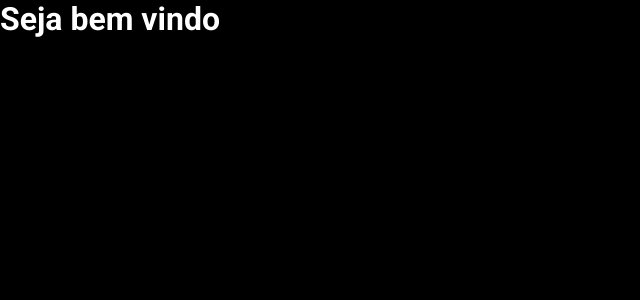
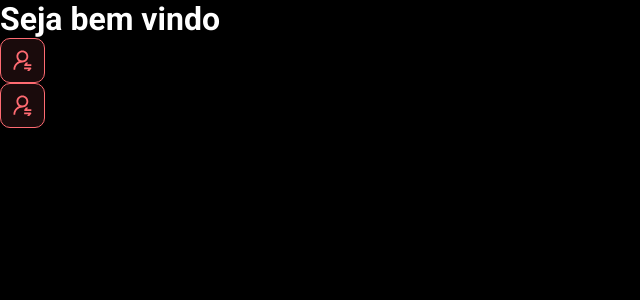
Before and after one commit to tandsilva/Java-Spring-React, a React (Vite) app in the folder frontend/: page / in a window 1280 px wide. Shown: the top 300 px of the page, without its empty margins (0-640 px from the left). Built offline with nearby package versions, Linux system fonts and the light colour scheme.

Commit message:
First Component

```diff
--- a/frontend/src/App.tsx
+++ b/frontend/src/App.tsx
@@ -1,7 +1,13 @@
-
+import NotificationButton from "./components/NotificationButton";
 
 function App() {
- return (<h1>Seja bem vindo</h1>)
+  return (
+    <>
+      <h1>Seja bem vindo</h1>
+      <NotificationButton />
+      <NotificationButton />
+    </>
+  );
 }
 
-export default App
+export default App;
--- /dev/null
+++ b/frontend/src/components/NotificationButton/index.tsx
@@ -0,0 +1,13 @@
+import icon from '../../assets/img/notification-icon.svg.svg'
+import './styles.css'
+
+function NotificationButton() {
+  return (
+
+    <div className="dsmeta-red-btn">
+      <img src={icon} alt="Notificar" />
+    </div>
+  );
+}
+
+export default NotificationButton;
--- /dev/null
+++ b/frontend/src/components/NotificationButton/styles.css
@@ -0,0 +1,15 @@
+.dsmeta-red-btn {
+  height: 45px;
+  width: 45px;
+  background: rgba(255, 107, 114, 0.1);
+  border: 1px solid #ff6b72;
+  border-radius: 10px;
+  display: flex;
+  align-items: center;
+  justify-content: center;
+  cursor: pointer;
+}
+
+.dsmeta-red-btn img {
+  width: 19px;
+}
```
Also changed, not shown: frontend/src/assets/img/notification-icon.svg.svg (added).
